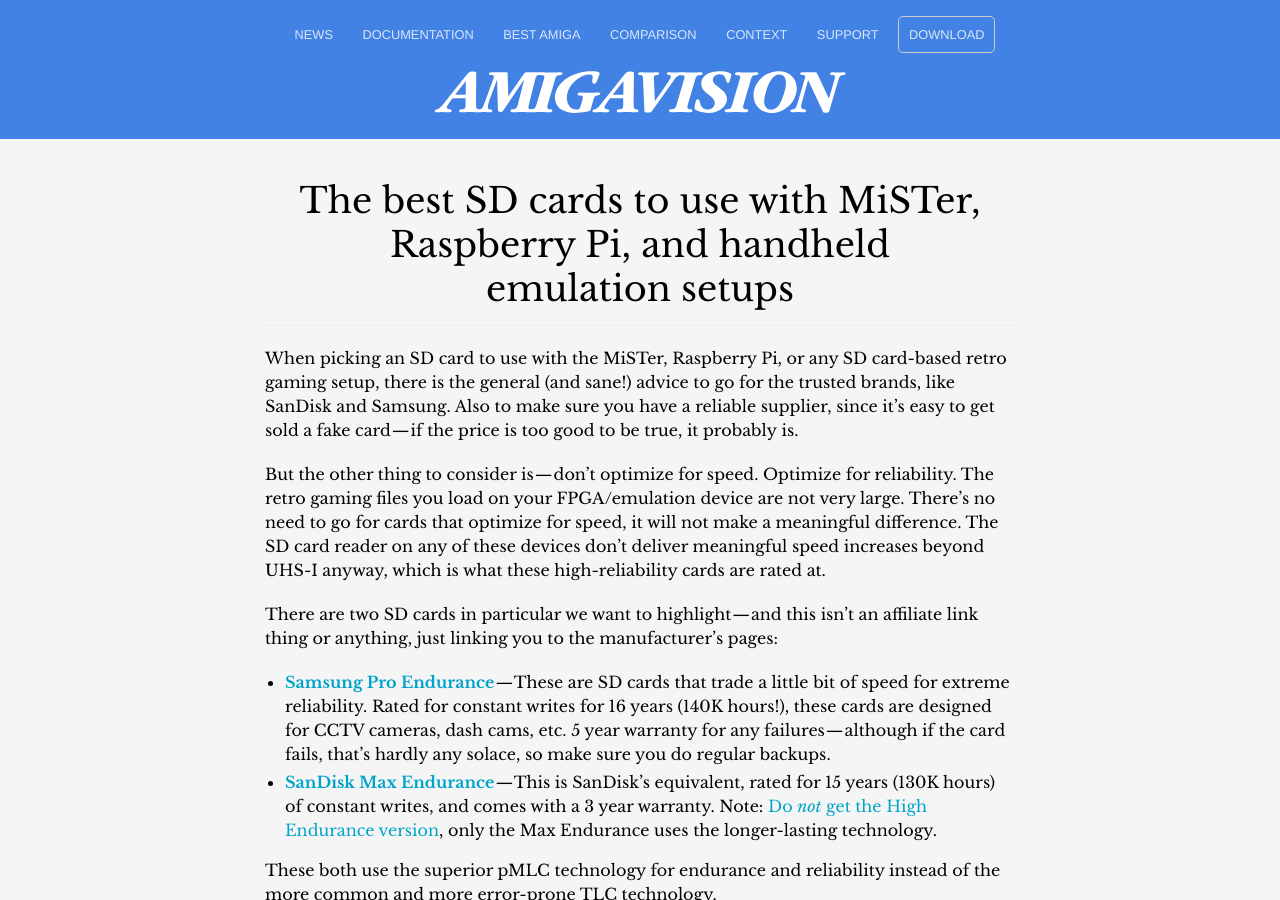
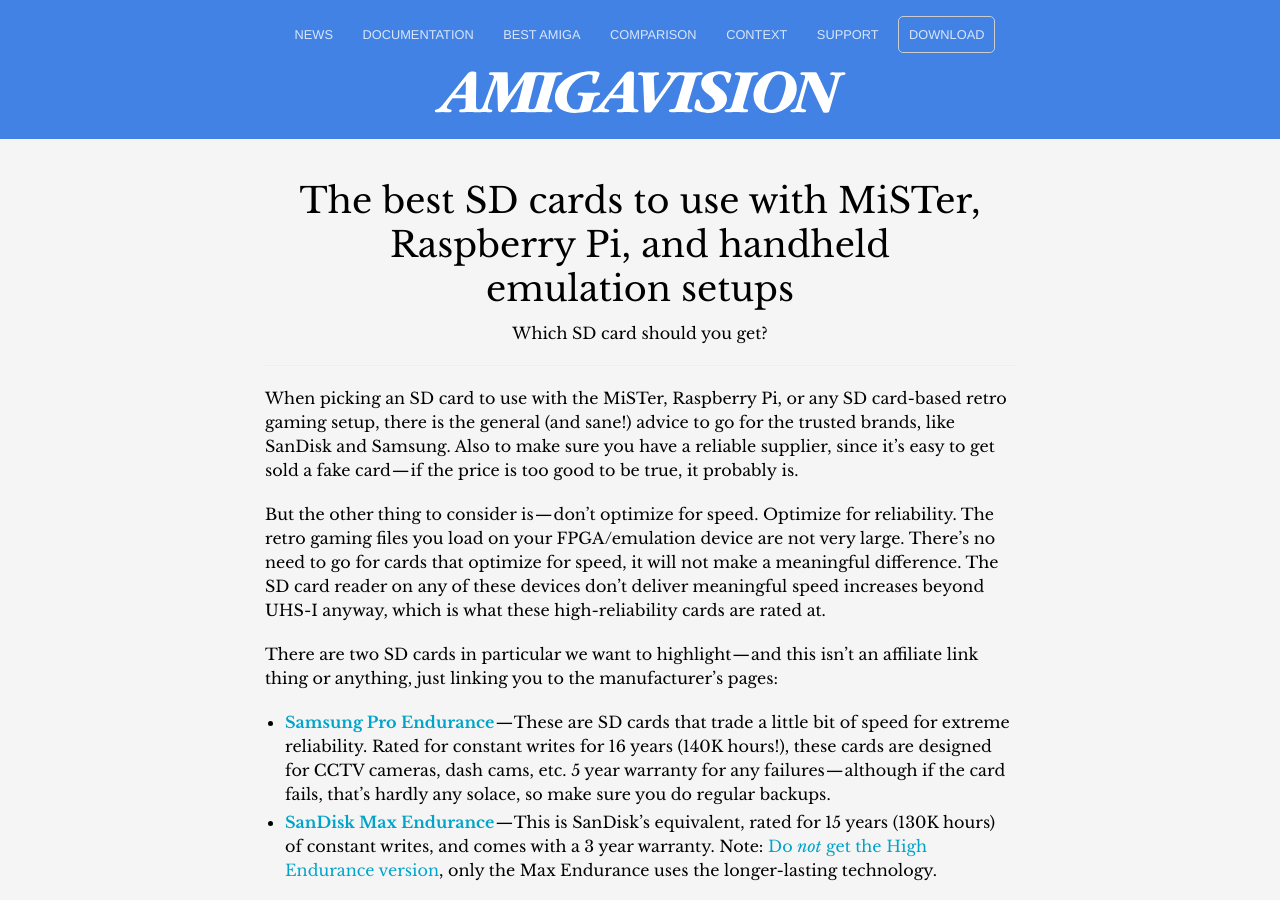
Before and after one commit to amigavision/amigavision.github.io, a Jekyll site: the page built from sd.md, in a window 1280 px wide and 900 px high. Built offline with Jekyll 4.4.1, drawn with Linux system fonts in a browser that asks for light colours.

Commit message:
Add description

```diff
--- a/sd.md
+++ b/sd.md
@@ -1,5 +1,6 @@
 ---
 title: The best SD cards to use with MiSTer, Raspberry Pi, and handheld emulation setups
+description: Which SD card should you get?
 ---
 
 When picking an SD card to use with the MiSTer, Raspberry Pi, or any SD card-based retro gaming setup, there is the general (and sane!) advice to go for the trusted brands, like SanDisk and Samsung. Also to make sure you have a reliable supplier, since it’s easy to get sold a fake card — if the price is too good to be true, it probably is.
```
